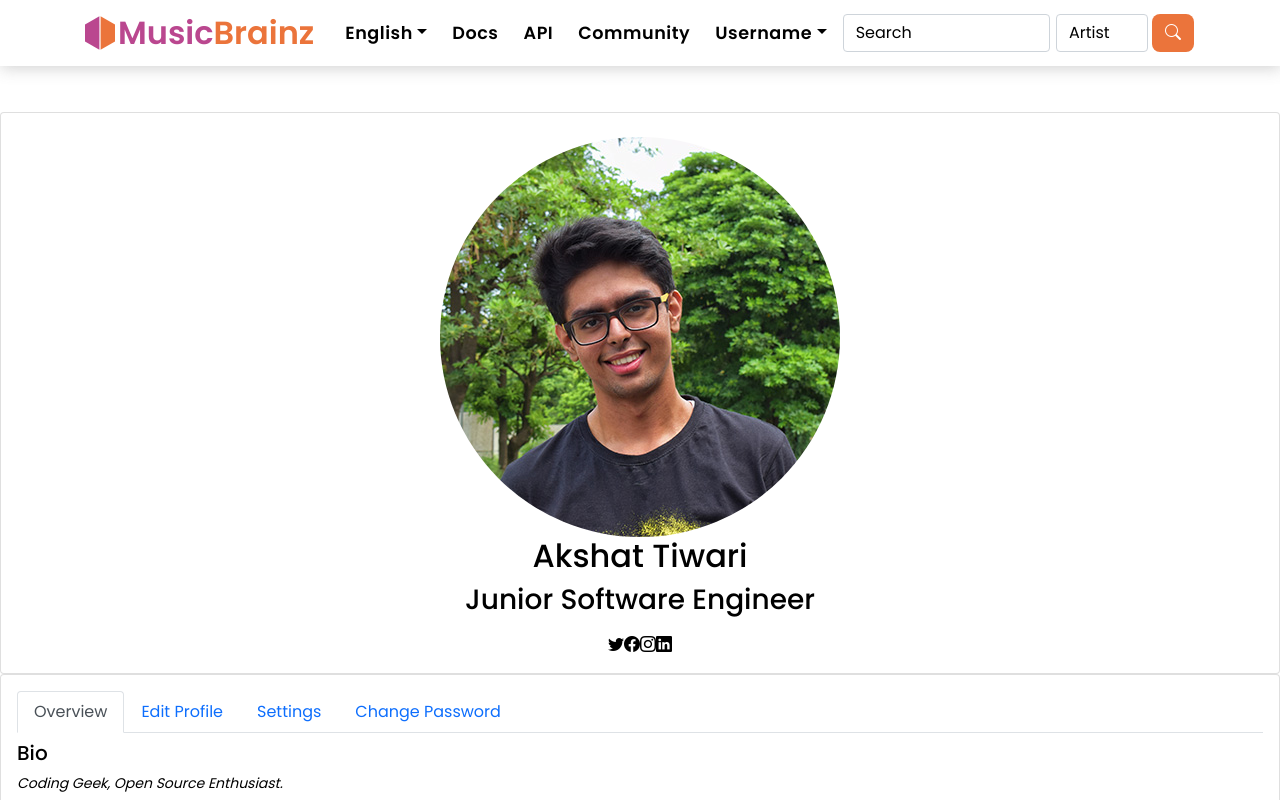
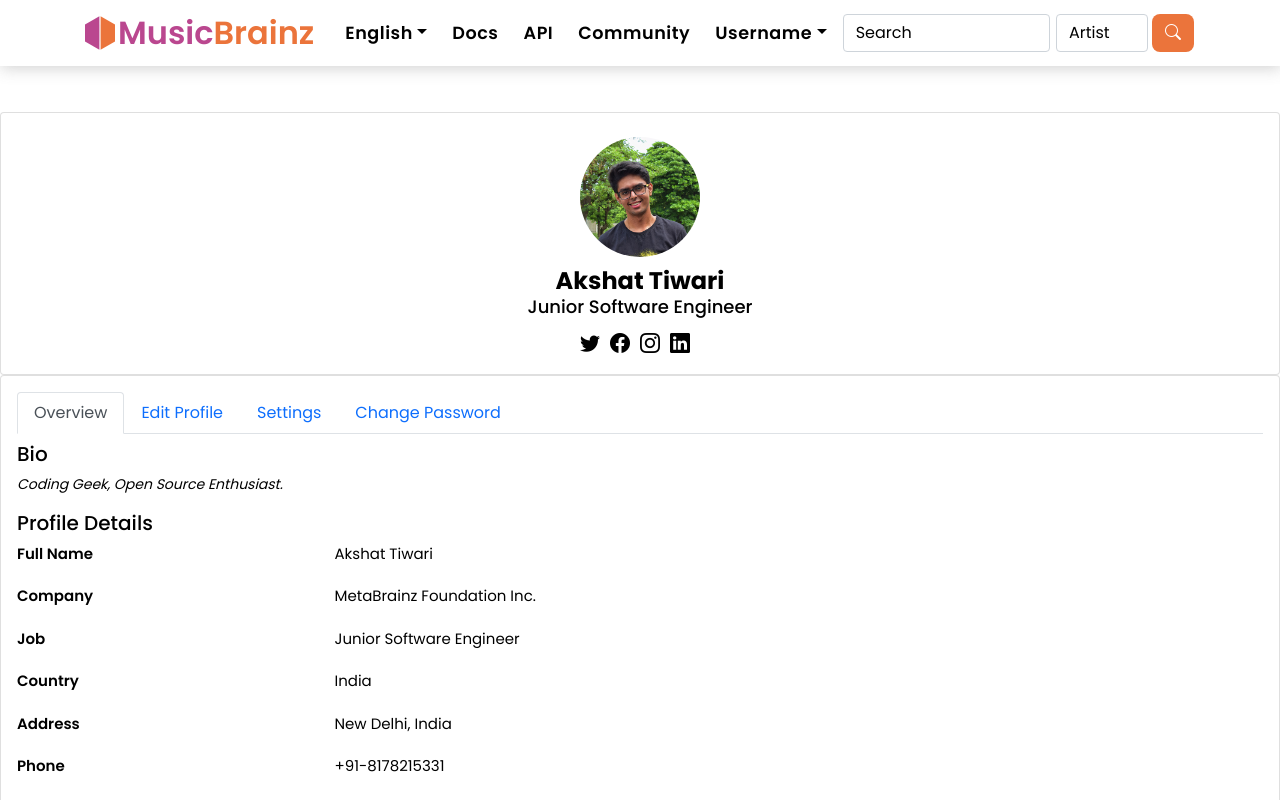
Before and after one commit to akshaaatt/musicbrainz-web-next, a Next.js app: page /profile in a window 1280 px wide. Shown: the top 800 px of the page. Built offline with nearby package versions, Linux system fonts and the light colour scheme.

Commit message:
css corrected

```diff
--- a/components/Home/Header/Header.js
+++ b/components/Home/Header/Header.js
@@ -5,6 +5,10 @@
 export default function Header(props) {
   let typeCurrent = "Artist";
   const router = useRouter()
+  const moveToProfile = e => {
+    e.preventDefault()
+    router.push('/profile')
+  }
 
   return (
       <>
@@ -50,7 +54,7 @@
               <li className="nav-item dropdown">
                 <a className="nav-link dropdown-toggle" href="#" id="navbarDropdown" role="button" data-bs-toggle="dropdown" aria-haspopup="true" aria-expanded="false">Username</a>
                 <div className="dropdown-menu">
-                  <a className="dropdown-item ">Profile</a>
+                  <a className="dropdown-item " onClick={ moveToProfile }>Profile</a>
                   <a className="dropdown-item ">Applications</a>
                   <a className="dropdown-item ">Subscriptions</a>
                   <ThemeSwitchButton
--- a/components/Home/Intro/Intro.js
+++ b/components/Home/Intro/Intro.js
@@ -225,6 +225,7 @@
                         </div>
                         <div className={"col-lg-3 d-none d-lg-block"}>
                             <div className="card">
+                                <img className="card-img-top" src="assets/img/blogs.svg" alt="Blogs Logo"/>
                                     <div className="card-body">
                                         <h5 className="card-title text-center"><span className=" color-purple">News</span> & <span className="color-orange">Updates</span></h5>
                                     </div>
--- a/package.json
+++ b/package.json
@@ -7,7 +7,8 @@
     "build": "next build",
     "start": "next start",
     "lint": "next lint",
-    "export": "next export"
+    "export": "next export",
+    "prod": "npm run build && npm run export"
   },
   "dependencies": {
     "bootstrap": "^5.1.3",
--- a/styles/Profile.css
+++ b/styles/Profile.css
@@ -1,14 +1,41 @@
-.profile.profile-card.img {
+.profile .profile-card img {
     max-width: 120px;
 }
-
-.profile.profile-card.h2 {
+.profile .profile-card h2 {
     font-size: 24px;
     font-weight: 700;
-    color: #012970;
+    color: #000000;
     margin: 10px 0 0 0;
 }
-
-.profile.profile-card.h3 {
+.profile .profile-card h3 {
     font-size: 18px;
 }
+.profile .profile-card .social-links a {
+    font-size: 20px;
+    display: inline-block;
+    color: #000000;
+    line-height: 0;
+    margin-right: 10px;
+    transition: 0.3s;
+}
+.profile .profile-card .social-links a:hover {
+    color: #000000;
+}
+.profile .profile-overview .row {
+    margin-bottom: 20px;
+    font-size: 15px;
+}
+.profile .profile-overview .card-title {
+    color: #000000;
+}
+.profile .profile-overview .label {
+    font-weight: 600;
+    color: #000000;
+}
+.profile .profile-edit label {
+    font-weight: 600;
+    color: #000000;
+}
+.profile .profile-edit img {
+    max-width: 120px;
+}
```
